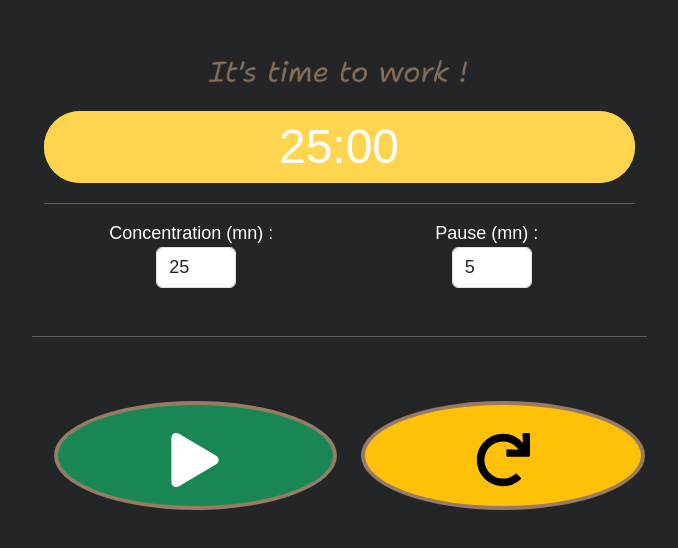
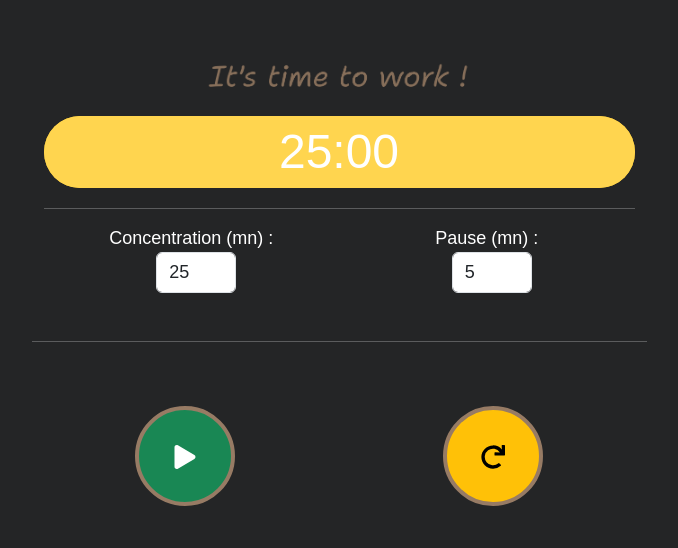
Before and after one commit to Noelle-M/Pomodoro, a React (Create React App) app: page / in a window 1280 px wide. Shown: the part 118-666 px from the top of the page, without its empty margins (301-979 px from the left). Built offline with nearby package versions, Linux system fonts and the light colour scheme.

Commit message:
rbutton height

```diff
--- a/src/css/style.css
+++ b/src/css/style.css
@@ -22,11 +22,12 @@ body{
 }
 
 .controls button {
-  font-size: 54px;
+  font-size: 24px;
   padding: 10px 20px;
   margin: 0 10px;
   cursor: pointer;
-  width: 100%;
+  width: 100px;
+  height: 100px;
   border-radius: 100%;
   border: 4px solid #977B64;
 }
```
